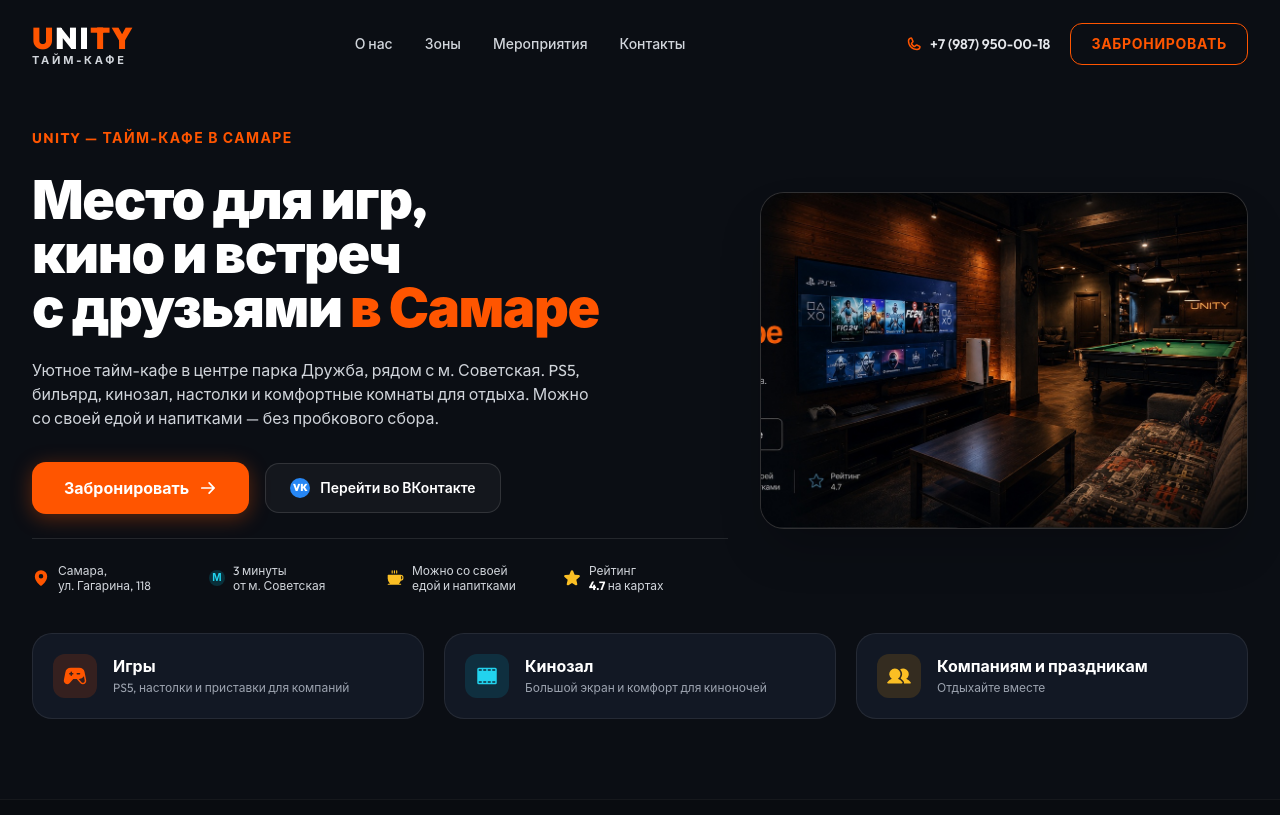
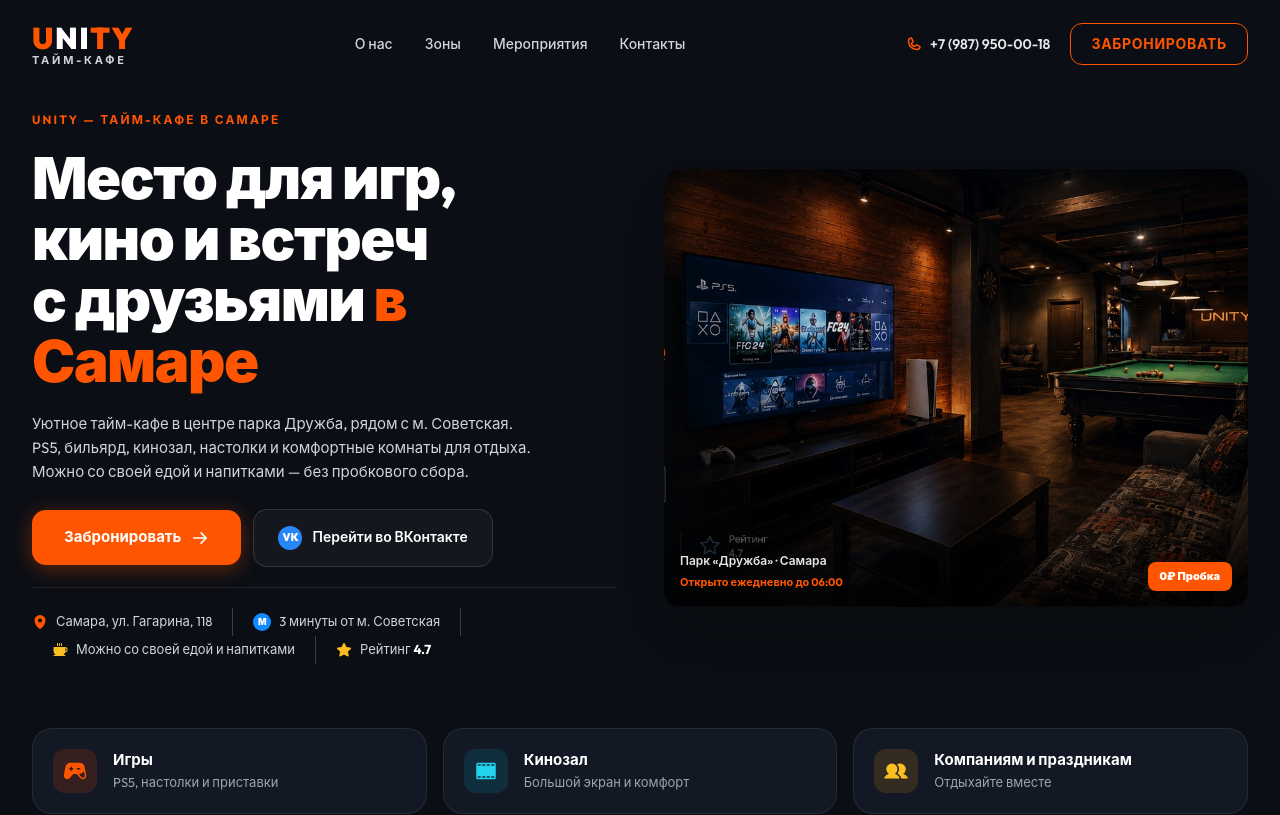
Before and after one commit to NNFall/unitysite, a React (Vite) app: page / in a window 1280 px wide. Shown: the top 815 px of the page. Built offline with nearby package versions, Linux system fonts and the light colour scheme.

Commit message:
fix(pixel-perfect): hero photo overlays, pipe separators, contacts layout, remove duplicate parking badge, fix U neon symbol

```diff
--- a/src/components/HeroSection.tsx
+++ b/src/components/HeroSection.tsx
@@ -7,37 +7,39 @@ interface HeroSectionProps {
 
 export const HeroSection: React.FC<HeroSectionProps> = ({ onOpenBooking }) => {
   return (
-    <section id="hero" className="relative pt-28 pb-14 lg:pt-32 lg:pb-20 overflow-hidden text-left bg-[#0B0E14]">
+    <section id="hero" className="relative pt-20 pb-0 overflow-hidden text-left bg-[#0B0E14]">
       <div className="max-w-7xl mx-auto px-4 sm:px-6 lg:px-8">
 
-        {/* Main Grid: Left Copy + Right Visual */}
-        <div className="grid grid-cols-1 lg:grid-cols-12 gap-8 lg:gap-8 items-center">
+        {/* Main Grid: Left Copy + Right Visual — exact proportions from reference */}
+        <div className="grid grid-cols-1 lg:grid-cols-2 gap-10 lg:gap-12 items-center min-h-[520px]">
 
-          {/* Left Column (7 cols) */}
-          <div className="lg:col-span-7 space-y-6">
+          {/* Left Column */}
+          <div className="space-y-5 py-8">
 
             {/* Overline */}
-            <div className="text-xs sm:text-sm font-bold tracking-widest text-[#FF5500] uppercase">
+            <div className="text-xs font-bold tracking-[0.18em] text-[#FF5500] uppercase">
               UNITY — ТАЙМ-КАФЕ В САМАРЕ
             </div>
 
-            {/* H1 Headline */}
-            <h1 className="text-4xl sm:text-5xl lg:text-[54px] font-black text-white leading-[1.08] tracking-tight">
-              Место для игр, <br />
-              кино и встреч <br />
+            {/* H1 Headline — matches reference size/weight */}
+            <h1 className="text-[42px] sm:text-[52px] lg:text-[58px] font-black text-white leading-[1.05] tracking-tight">
+              Место для игр,<br />
+              кино и встреч<br />
               с друзьями <span className="text-[#FF5500]">в Самаре</span>
             </h1>
 
             {/* Subtitle */}
-            <p className="text-sm sm:text-base text-gray-300 leading-relaxed max-w-xl">
-              Уютное тайм-кафе в центре парка Дружба, рядом с м. Советская. PS5, бильярд, кинозал, настолки и комфортные комнаты для отдыха. Можно со своей едой и напитками — без пробкового сбора.
+            <p className="text-[15px] text-gray-300 leading-relaxed max-w-lg">
+              Уютное тайм-кафе в центре парка Дружба, рядом с м. Советская.<br />
+              PS5, бильярд, кинозал, настолки и комфортные комнаты для отдыха.<br />
+              Можно со своей едой и напитками — без пробкового сбора.
             </p>
 
-            {/* CTAs */}
-            <div className="flex flex-col sm:flex-row items-stretch sm:items-center gap-4 pt-2">
+            {/* CTAs — exact button shapes from reference */}
+            <div className="flex flex-col sm:flex-row items-stretch sm:items-center gap-3 pt-1">
               <button
                 onClick={onOpenBooking}
-                className="btn-primary px-8 py-3.5 text-sm sm:text-base font-bold flex items-center justify-center gap-2.5 shadow-glow-orange cursor-pointer"
+                className="btn-primary px-8 py-4 text-[15px] font-bold flex items-center justify-center gap-2.5 shadow-glow-orange cursor-pointer rounded-xl"
               >
                 <span>Забронировать</span>
                 <ArrowRight size={18} weight="bold" />
@@ -47,63 +49,86 @@ export const HeroSection: React.FC<HeroSectionProps> = ({ onOpenBooking }) => {
                 href="https://vk.com/unitysmr"
                 target="_blank"
                 rel="noopener noreferrer"
-                className="btn-secondary px-6 py-3.5 text-xs sm:text-sm font-semibold flex items-center justify-center gap-2.5"
+                className="btn-secondary px-6 py-4 text-[14px] font-semibold flex items-center justify-center gap-2.5 rounded-xl"
               >
-                <div className="w-5 h-5 rounded-full bg-[#2787F5] flex items-center justify-center text-[10px] font-black text-white">
+                <div className="w-6 h-6 rounded-full bg-[#2787F5] flex items-center justify-center text-[11px] font-black text-white flex-shrink-0">
                   VK
                 </div>
                 <span>Перейти во ВКонтакте</span>
               </a>
             </div>
 
-            {/* Value Indicators Strip */}
-            <div className="grid grid-cols-2 sm:grid-cols-4 gap-3 pt-6 border-t border-white/10 text-xs text-gray-300">
-              <div className="flex items-center gap-2">
-                <MapPin size={18} weight="fill" className="text-[#FF5500] flex-shrink-0" />
-                <span className="leading-tight">Самара,<br />ул. Гагарина, 118</span>
+            {/* Value strip — with pipe separators exactly as in reference */}
+            <div className="flex flex-wrap items-center gap-0 pt-5 border-t border-white/10 text-[13px] text-gray-300">
+              <div className="flex items-center gap-2 pr-5">
+                <MapPin size={16} weight="fill" className="text-[#FF5500] flex-shrink-0" />
+                <span>Самара, ул. Гагарина, 118</span>
               </div>
-              <div className="flex items-center gap-2">
-                <div className="w-4 h-4 rounded-full bg-cyan-500/20 text-cyan-400 font-bold flex items-center justify-center text-[10px] flex-shrink-0">
+              <div className="w-px h-7 bg-white/20 hidden sm:block" />
+              <div className="flex items-center gap-2 px-5">
+                <div className="w-[18px] h-[18px] rounded-full bg-[#0f8cff] text-white font-black flex items-center justify-center text-[9px] flex-shrink-0">
                   М
                 </div>
-                <span className="leading-tight">3 минуты<br />от м. Советская</span>
+                <span>3 минуты от м. Советская</span>
               </div>
-              <div className="flex items-center gap-2">
-                <Coffee size={18} weight="fill" className="text-amber-400 flex-shrink-0" />
-                <span className="leading-tight">Можно со своей<br />едой и напитками</span>
+              <div className="w-px h-7 bg-white/20 hidden sm:block" />
+              <div className="flex items-center gap-2 px-5">
+                <Coffee size={16} weight="fill" className="text-amber-400 flex-shrink-0" />
+                <span>Можно со своей едой и напитками</span>
               </div>
-              <div className="flex items-center gap-2">
-                <Star size={18} weight="fill" className="text-amber-400 flex-shrink-0" />
-                <span className="leading-tight">Рейтинг<br /><strong className="text-white">4.7</strong> на картах</span>
+              <div className="w-px h-7 bg-white/20 hidden sm:block" />
+              <div className="flex items-center gap-2 pl-5">
+                <Star size={16} weight="fill" className="text-amber-400 flex-shrink-0" />
+                <span>Рейтинг <strong className="text-white">4.7</strong></span>
               </div>
             </div>
 
           </div>
 
-          {/* Right Column: Hero Visual Container (Matching Ref Exactly) */}
-          <div className="lg:col-span-5">
-            <div className="relative rounded-3xl overflow-hidden border border-white/10 shadow-2xl bg-zinc-900 group">
+          {/* Right Column: Hero photo — no border card, just rounded image with overlays */}
+          <div className="relative h-full min-h-[400px] lg:min-h-[480px] flex items-center">
+            <div className="relative w-full rounded-2xl overflow-hidden shadow-2xl group">
               <img
                 src="/assets/ref/hero_main_lounge.jpg"
                 alt="Интерьер тайм-кафе UNITY Самара"
-                className="w-full h-auto object-cover transform group-hover:scale-105 transition-transform duration-700 aspect-[16/11]"
+                className="w-full h-full object-cover aspect-[16/11] lg:aspect-[4/3] transform group-hover:scale-[1.03] transition-transform duration-700"
               />
+              {/* Dark gradient overlay bottom */}
+              <div className="absolute inset-0 bg-gradient-to-t from-black/70 via-black/10 to-transparent pointer-events-none" />
+
+              {/* Bottom-left overlay badge: Парк Дружба — exactly as in reference */}
+              <div className="absolute bottom-4 left-4 flex flex-col gap-1">
+                <div className="text-[12px] font-semibold text-white/90">
+                  Парк «Дружба» · Самара
+                </div>
+                <div className="text-[11px] font-bold text-[#FF5500]">
+                  Открыто ежедневно до 06:00
+                </div>
+              </div>
+
+              {/* Bottom-right overlay badge: 0₽ Пробка — exactly as in reference */}
+              <div className="absolute bottom-4 right-4 bg-[#FF5500] text-white text-[11px] font-black px-3 py-1.5 rounded-lg shadow-lg">
+                0₽ Пробка
+              </div>
             </div>
           </div>
 
         </div>
 
-        {/* Under-Hero 3 Feature Cards (Matching Ref Exactly) */}
-        <div className="grid grid-cols-1 md:grid-cols-3 gap-5 mt-10">
+      </div>
+
+      {/* Under-Hero 3 Feature Cards — full width, dark, directly below */}
+      <div className="max-w-7xl mx-auto px-4 sm:px-6 lg:px-8 mt-8 pb-14">
+        <div className="grid grid-cols-1 md:grid-cols-3 gap-4">
 
           <div className="ref-card p-5 flex items-start gap-4">
             <div className="w-11 h-11 rounded-xl bg-[#FF5500]/15 flex items-center justify-center text-[#FF5500] flex-shrink-0">
               <GameController size={24} weight="fill" />
             </div>
             <div>
-              <h3 className="text-base font-bold text-white">Игры</h3>
-              <p className="text-xs text-gray-400 mt-0.5">
-                PS5, настолки и приставки для компаний
+              <h3 className="text-[15px] font-bold text-white">Игры</h3>
+              <p className="text-[13px] text-gray-400 mt-0.5">
+                PS5, настолки и приставки
               </p>
             </div>
           </div>
@@ -113,9 +138,9 @@ export const HeroSection: React.FC<HeroSectionProps> = ({ onOpenBooking }) => {
               <FilmStrip size={24} weight="fill" />
             </div>
             <div>
-              <h3 className="text-base font-bold text-white">Кинозал</h3>
-              <p className="text-xs text-gray-400 mt-0.5">
-                Большой экран и комфорт для киноночей
+              <h3 className="text-[15px] font-bold text-white">Кинозал</h3>
+              <p className="text-[13px] text-gray-400 mt-0.5">
+                Большой экран и комфорт
               </p>
             </div>
           </div>
@@ -125,15 +150,14 @@ export const HeroSection: React.FC<HeroSectionProps> = ({ onOpenBooking }) => {
               <Users size={24} weight="fill" />
             </div>
             <div>
-              <h3 className="text-base font-bold text-white">Компаниям и праздникам</h3>
-              <p className="text-xs text-gray-400 mt-0.5">
+              <h3 className="text-[15px] font-bold text-white">Компаниям и праздникам</h3>
+              <p className="text-[13px] text-gray-400 mt-0.5">
                 Отдыхайте вместе
               </p>
             </div>
           </div>
 
         </div>
-
       </div>
     </section>
   );
```
Also changed, not shown: src/components/ContactsSection.tsx (+44 -51 lines), public/assets/ref/map_park_druzhba.jpg.
